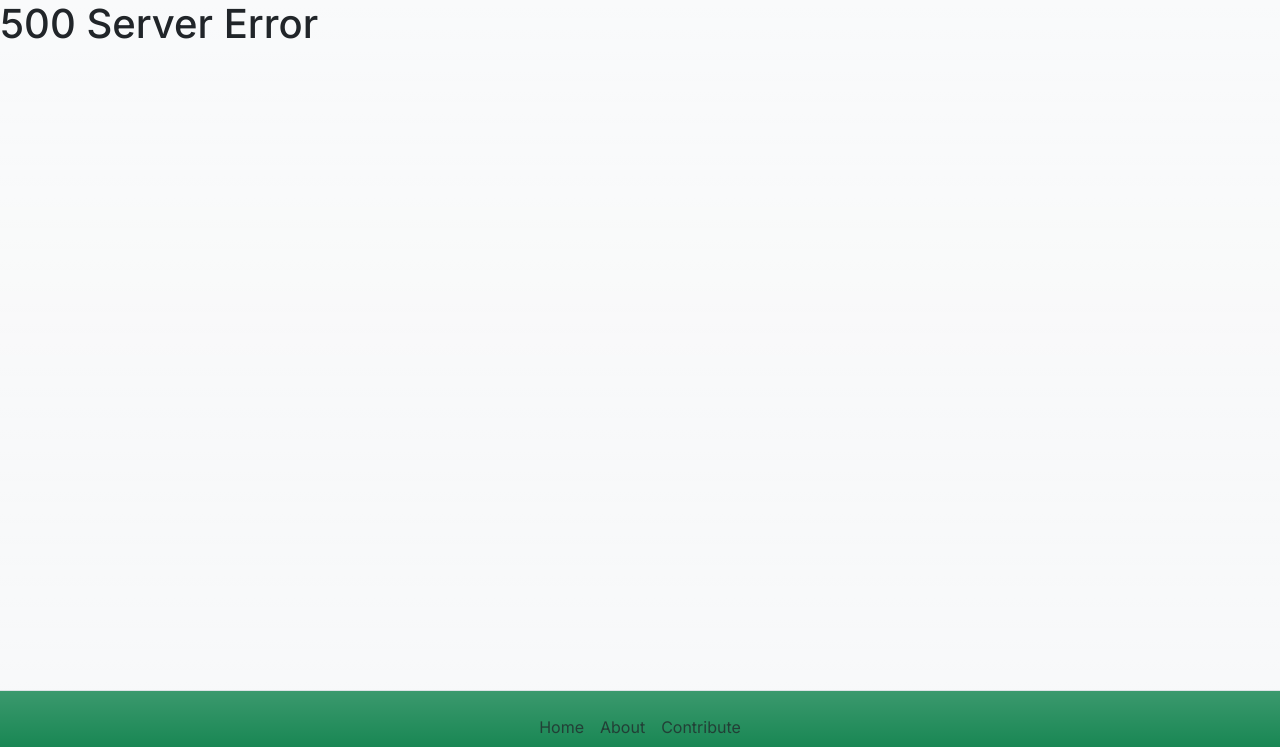
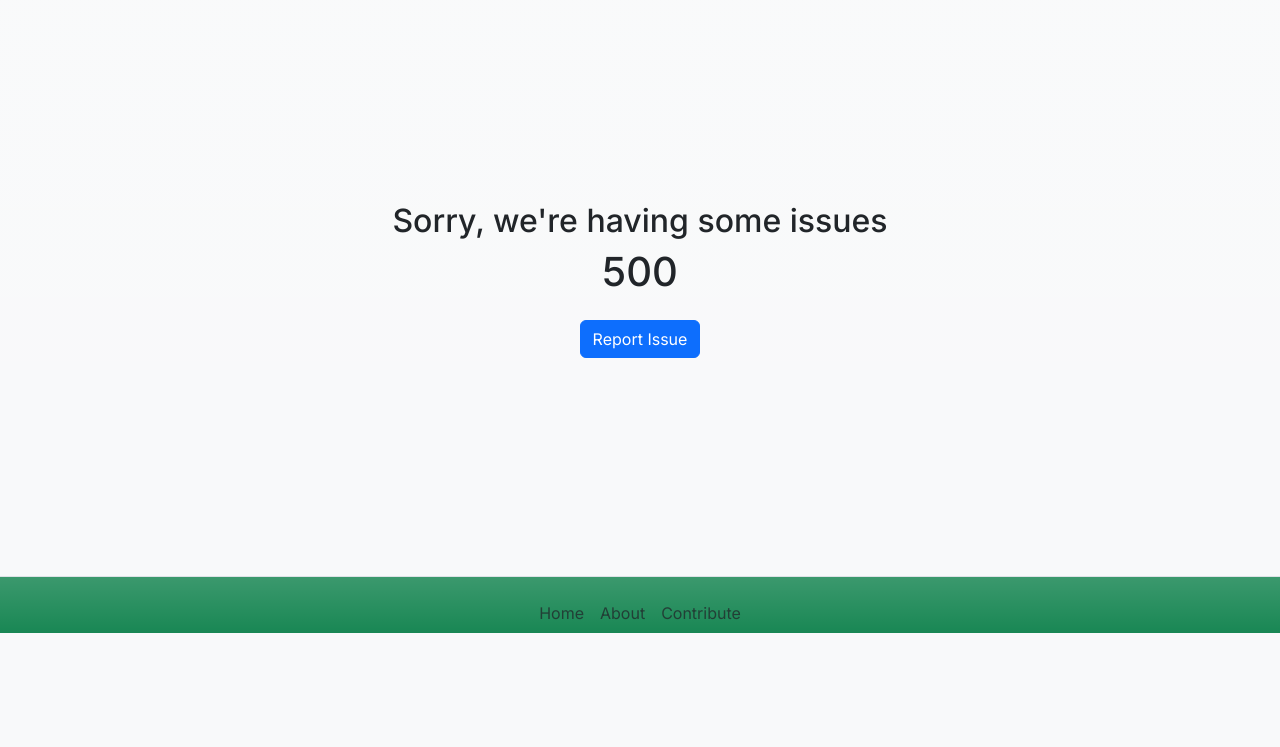
Before and after one commit to cmciosu/hemp-db, a Django app: template helloworld/templates/500.html in a window 1280 px wide. Shown: the part 56-803 px from the top of the page. After the commit the page ends 689 px from the top, so only its background shows below. Run offline with Django 4.2, Linux system fonts and the light colour scheme; the template is opened without the code that fills it, so the values that code supplies are empty; some libraries are stand-ins or nearby versions; some web fonts are replaced.

Commit message:
docs and template fixes

```diff
--- a/helloworld/templates/500.html
+++ b/helloworld/templates/500.html
@@ -2,8 +2,16 @@
 
 
 {% block content %}
-<h1>
-  500 Server Error
-</h1>
+<div class="d-flex flex-column justify-content-center align-items-center" style="height: 70vh;">
+  <h2>
+    Sorry, we're having some issues
+  </h2>
+  <h1>
+    500
+  </h1>
+  <a class="btn btn-primary mt-3" href="https://github.com/cmciosu/hemp-db/issues/new" target="_blank" rel="noreferrer">
+    Report Issue
+  <a>
+</div>
 
 {% endblock %}
--- a/helloworld/templates/company_view.html
+++ b/helloworld/templates/company_view.html
@@ -10,8 +10,10 @@
 <div class="container" style="margin-top: 100px;">
     <h1 class="d-flex justify-content-center mb-5">{{ obj.Name }}</h1>
     <hr />
-    <a type="button" class="btn btn-secondary rounded-pill mx-3 my-2 px-3" href="{% url 'edit-company' company.id %}"> Edit </a>
-    <a type="button" class="btn btn-danger rounded-pill mx-3 my-2 px-3" href="/remove_companies/{{ company.id }}"> Delete </a>
+    {% if user.is_staff %}
+      <a type="button" class="btn btn-secondary rounded-pill mx-3 my-2 px-3" href="{% url 'edit-company' company.id %}"> Edit </a>
+      <a type="button" class="btn btn-danger rounded-pill mx-3 my-2 px-3" href="/remove_companies/{{ company.id }}"> Delete </a>
+    {% endif %}
     <a type="button" class="btn btn-secondary rounded-pill mx-3 my-2 px-3" href="/companies"> Back </a>
     <table class="table table-striped table-sm">
         <tbody>
```
Also changed, not shown: docs/USER.md (added, +29 -0 lines), docs/index.md (+1 -0 lines), helloworld/templates/404.html (+8 -3 lines), 2 other files.
